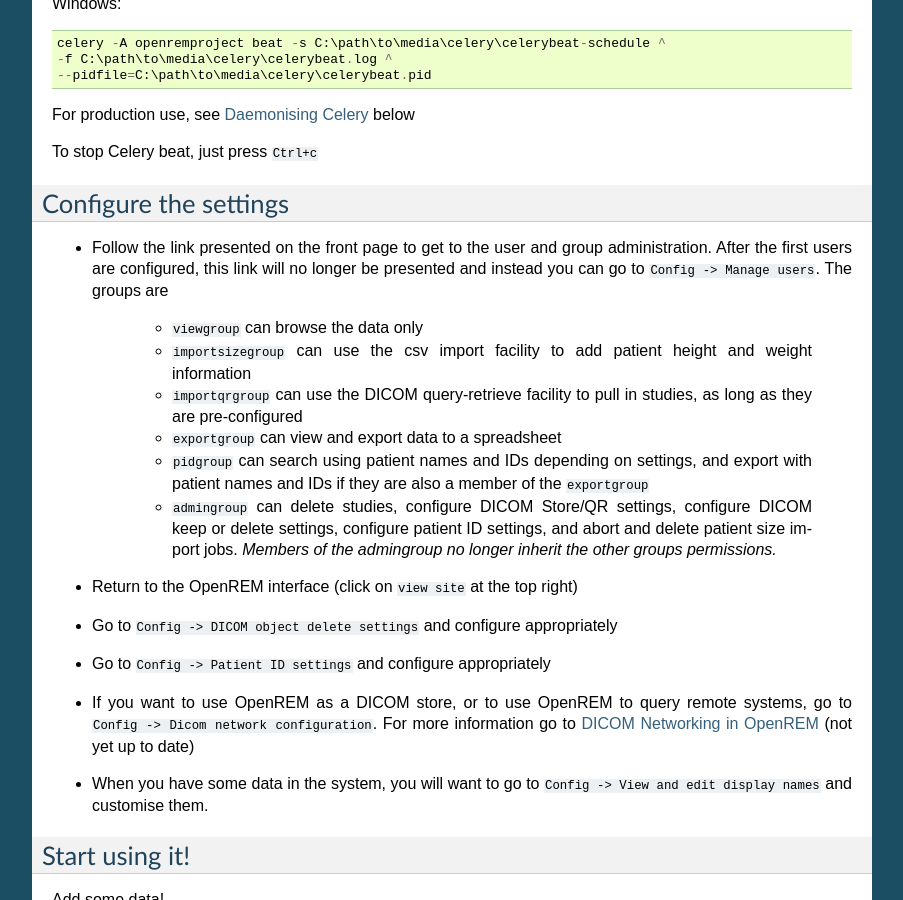
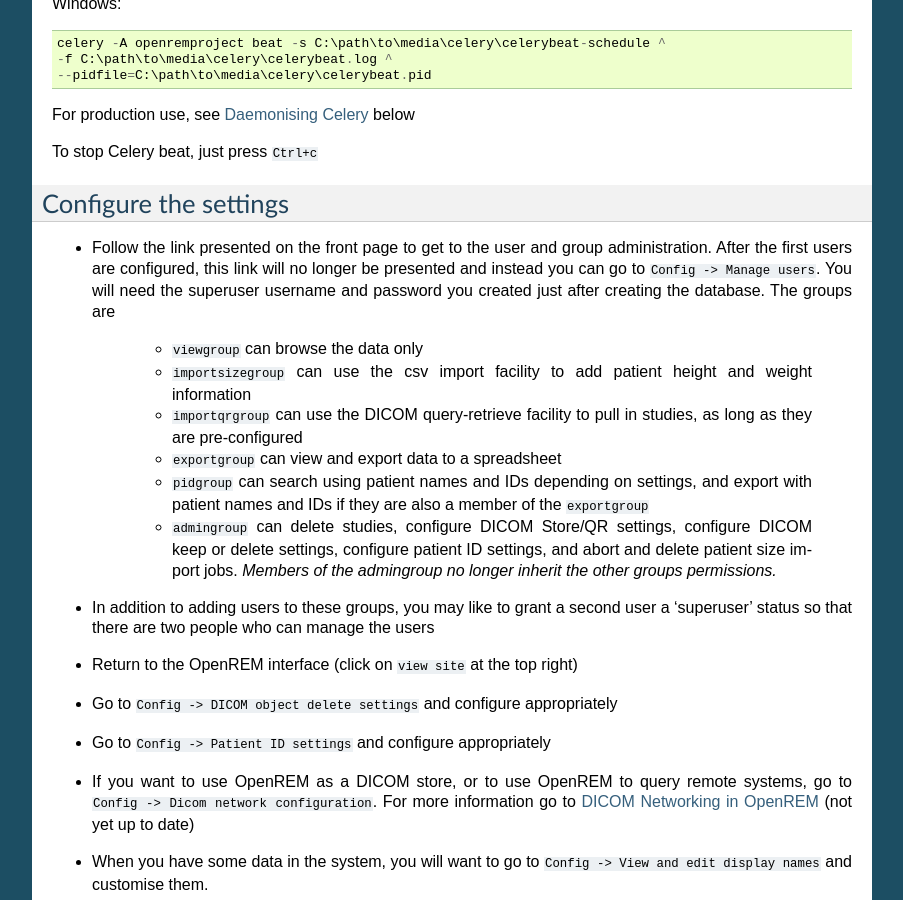
Before and after one commit to ckswilliams/modOpenREM, a Sphinx documentation site: the page built from docs/startservices.rst, in a window 1280 px wide and 900 px high, scrolled down 2098 px. Shown: the whole window, without its empty margins (198-1101 px from the left). Built offline with Sphinx 7.4.7, drawn with Linux system fonts in a browser that asks for light colours.

Commit message:
Added note about the superuser status when creating the users.

```diff
--- a/docs/startservices.rst
+++ b/docs/startservices.rst
@@ -121,7 +121,8 @@
 ======================
 
 * Follow the link presented on the front page to get to the user and group administration. After the first users are
-  configured, this link will no longer be presented and instead you can go to ``Config -> Manage users``. The groups are
+  configured, this link will no longer be presented and instead you can go to ``Config -> Manage users``. You will
+  need the superuser username and password you created just after creating the database. The groups are
     + ``viewgroup`` can browse the data only
     + ``importsizegroup`` can use the csv import facility to add patient height and weight information
     + ``importqrgroup`` can use the DICOM query-retrieve facility to pull in studies, as long as they are pre-configured
@@ -131,6 +132,8 @@
     + ``admingroup`` can delete studies, configure DICOM Store/QR settings, configure DICOM keep or delete settings,
       configure patient ID settings, and abort and delete patient size import jobs. *Members of the admingroup no longer
       inherit the other groups permissions.*
+* In addition to adding users to these groups, you may like to grant a second user a 'superuser' status so that there
+  are two people who can manage the users
 * Return to the OpenREM interface (click on ``view site`` at the top right)
 * Go to ``Config -> DICOM object delete settings`` and configure appropriately
 * Go to ``Config -> Patient ID settings`` and configure appropriately
```
